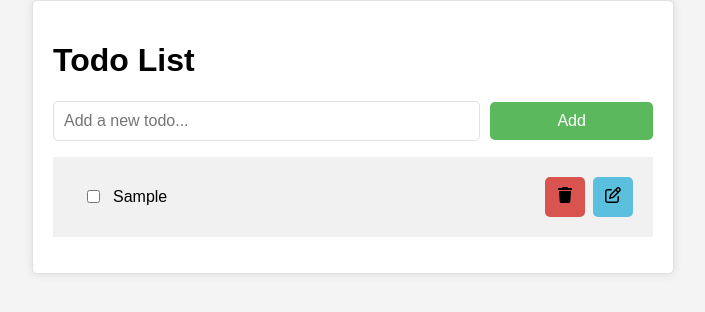
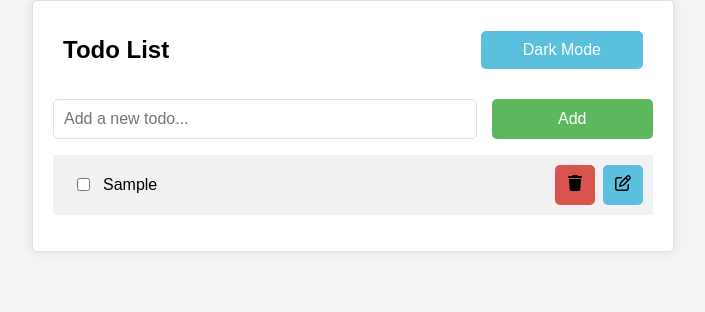
Before and after one commit to BlastChrome/todo-list-practice, a website with bundled scripts: page index.html in a window 1280 px wide. Both pictures are taken after typing "Sample" into the empty fields and a click on the button "Add". Shown: the whole page, without its empty margins (287-992 px from the left). Built offline with nearby package versions, Linux system fonts and the light colour scheme.

Commit message:
created the functionality for the theme switcher button, also refactored how I'm caching the dom and attaching event listeners, everything has been seperated into functions that are then called in the constructor for the UI class

```diff
--- a/index.html
+++ b/index.html
@@ -8,9 +8,12 @@
     <link rel="stylesheet" href="src/css/style.css">
 </head>
 
-<body>
+<body class="">
     <div id="app">
-        <h1>Todo List</h1>
+        <div class="header-wrapper">
+            <h1 class="header-wrapper__title">Todo List</h1>
+            <button id="themeBtn" class="header-wrapper__button header-wrapper__button--dark">Dark Mode</button>
+        </div>
         <div class="form-wrapper">
             <input type="text" id="todoInput" class="form-wrapper__input" placeholder="Add a new todo..." />
             <button id="addTodo" class="form-wrapper__button">Add</button>
--- a/src/css/style.css
+++ b/src/css/style.css
@@ -1,34 +1,91 @@
+:root {
+    --background: #f4f4f4;
+    --app-background: #fff;
+    --border: #e1e1e1;
+    --box-shadow: 0 0 10px rgba(0, 0, 0, 0.1);
+    --button-background: #5bc0de;
+    --button-text: #fff;
+    --button-border: #5bc0de;
+    --button-hover-background: #fff;
+    --button-hover-text: #5bc0de;
+    --text: #000;
+}
+
+body.dark {
+    --background: #083c66;
+    --app-background: #083c66;
+    --border: #083c66;
+    --box-shadow: 0 0 10px rgba(255, 255, 255, 0.1);
+    --button-background: #5bc0de;
+    --button-text: #000;
+    --button-border: #fff;
+    --button-hover-background: #000;
+    --button-hover-text: #fff;
+    --text: #fff;
+}
+
 body {
     font-family: Arial, sans-serif;
     margin: 0;
     padding: 0;
-    background-color: #f4f4f4;
+    background-color: var(--background);
+    color: var(--text);
 }
 
 #app {
     max-width: 600px;
     margin: 0 auto;
     padding: 20px;
-    background-color: #fff;
-    border: 1px solid #e1e1e1;
+    background-color: var(--app-background);
+    border: 1px solid var(--border);
     border-radius: 5px;
-    box-shadow: 0 0 10px rgba(0, 0, 0, 0.1);
+    box-shadow: var(--box-shadow);
 }
 
+.header-wrapper {
+    display: flex;
+    align-items: center;
+    justify-content: space-between;
+    padding: 10px;
+    border-radius: 5px;
+    margin-bottom: 20px;
+}
+
+.header-wrapper__title {
+    font-size: 24px;
+    font-weight: 700;
+    margin: 0;
+}
+
+.header-wrapper__button {
+    width: 28%;
+    padding: 10px;
+    font-size: 16px;
+    border: none;
+    border-radius: 5px;
+    background-color: var(--button-background);
+    color: var(--button-text);
+    cursor: pointer;
+    transition: all 0.2s ease-in-out;
+}
+
+.header-wrapper__button:hover {
+    background-color: var(--button-hover-background);
+    color: var(--button-hover-text);
+}
+
+.form-wrapper {
+    display: flex;
+    gap: 15px;
+}
 
 #todoInput {
     width: 70%;
     padding: 10px;
     font-size: 16px;
-    border: 1px solid #e1e1e1;
+    border: 1px solid var(--border);
     border-radius: 5px;
 }
-
-/* todo-item */
-
-
-li.todo-item {}
-
 
 #addTodo {
     width: 28%;
@@ -41,18 +98,6 @@ li.todo-item {}
     cursor: pointer;
 }
 
-
-
-.form-wrapper {
-    display: flex;
-    align-items: center;
-}
-
-.form-wrapper .form-wrapper__input {
-    flex-grow: 1;
-    margin-right: 10px;
-}
-
 #addTodo:hover {
     background-color: #4cae4c;
 }
@@ -63,12 +108,11 @@ li.todo-item {}
 }
 
 li.todo-item {
-    padding: 20px;
-    border-bottom: 1px solid #f1f1f1;
+    padding: 10px;
+    border-bottom: 1px solid var(--border);
     position: relative;
     display: flex;
     justify-content: space-between;
-
 }
 
 li.todo-item.todo-item--complete {
@@ -104,11 +148,10 @@ li.todo-item .todo-item__button--checkbox {
     font-size: 16px;
     border: none;
     border-radius: 5px;
-    color: #fff;
+    color: var(--button-text);
     background: transparent;
     cursor: pointer;
 }
-
 
 li.todo-item .todo-item__button--edit {
     width: 5%;
@@ -116,14 +159,12 @@ li.todo-item .todo-item__button--edit {
     right: 12%;
     top: 20%;
     display: block;
-    /* position: absolute; */
     padding: 10px;
     font-size: 16px;
     border: none;
     border-radius: 5px;
-    background-color: #5bc0de;
-    color: #fff;
-    ;
+    background-color: var(--button-background);
+    color: var(--button-text);
     cursor: pointer;
     margin: 0 0 0 4px;
 }
--- a/src/modules/settings-manager.js
+++ b/src/modules/settings-manager.js
@@ -17,6 +17,8 @@ export default class SettingsManager {
     toggleCurrentTheme = () => {
         this.themeList.reverse();
         this.currentTheme = this.getCurrentTheme()
+        pubsub.publish(this.currentTheme, "themeChanged");
+        pubsub.publish("themeChanged", this.currentTheme);
     }
 
     getCurrentTheme = () => {
--- a/src/modules/ui.js
+++ b/src/modules/ui.js
@@ -2,18 +2,33 @@ import { pubsub } from '../../js/pubsub.js'; // Import your PubSub class or modu
 
 export default class UI {
     constructor() {
+        this.cacheDom();
+        this.attachEvents();
+        this.subscribe();
+    }
+
+    cacheDom = () => {
         this.addTodo = document.getElementById("addTodo");
         this.todoInput = document.getElementById("todoInput");
         this.domList = document.getElementById("todoList");
-        this.subscribe();
+        this.themeBtn = document.getElementById("themeBtn");
+        this.body = document.getElementsByTagName("body")[0];
+    }
 
+    attachEvents = () => {
         this.domList.addEventListener('click', this.handleTodoClick);
         this.addTodo.addEventListener('click', this.handleAddClick);
+        this.themeBtn.addEventListener('click', this.handleThemeClick);
         this.todoInput.addEventListener('keypress', this.handleKeyPress);
     }
 
     subscribe = () => {
         pubsub.subscribe("listChanged", this.renderList);
+        pubsub.subscribe("themeChanged", this.changeTheme);
+    }
+
+    handleThemeClick = () => {
+        pubsub.publish("themeBtnClicked");
     }
 
     handleAddClick = () => {
@@ -23,12 +38,6 @@ export default class UI {
             this.todoInput.value = '';
         } else {
 
-        }
-    }
-
-    handleKeyPress = (e) => {
-        if (e.key == "Enter") {
-            this.handleAddClick();
         }
     }
 
@@ -51,6 +60,12 @@ export default class UI {
             case parentButton && parentButton.classList.contains("todo-item__checkbox"):
                 pubsub.publish("completeTodo", todoId);
                 break;
+        }
+    }
+
+    handleKeyPress = (e) => {
+        if (e.key == "Enter") {
+            this.handleAddClick();
         }
     }
 
@@ -79,4 +94,8 @@ export default class UI {
         </div>`;
         return todoElement;
     }
+
+    changeTheme = (currTheme) => {
+        this.body.className = currTheme;
+    }
 }
```
